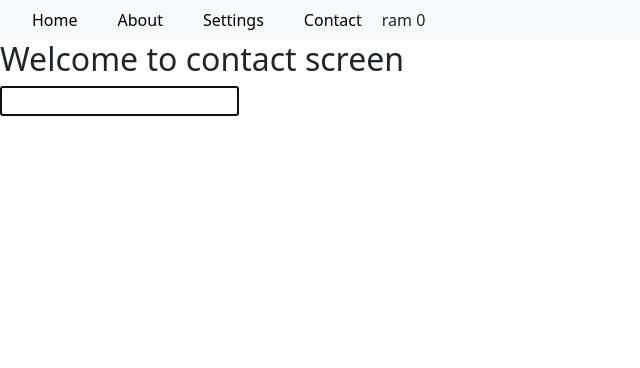
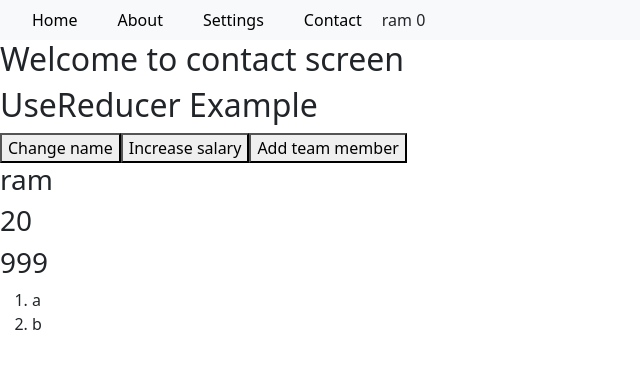
Before and after one commit to Jagadeeshsetti/ReactApp, a React (Create React App) app: page /contact in a window 1280 px wide. Shown: the top 368 px of the page, without its empty margins (0-640 px from the left). Built offline with nearby package versions, Linux system fonts and the light colour scheme.

Commit message:
useReducer hook in react and global counter

```diff
--- /dev/null
+++ b/src/components/useReducer/useReducer.js
@@ -0,0 +1,84 @@
+import { type } from "@testing-library/user-event/dist/type";
+import { useReducer } from "react";
+
+
+const reducerFunction=(state, action)=>{
+
+    switch(action.type){
+        case "CHANGE_NAME":
+            return{...state, name:"ram123"};
+
+        case "INCREMENT_SALARY":
+            return{...state, salary: state.salary + 1000};
+
+        case "DECREMENT_SALARY":
+            return{...state, salary: state.salary - 1000};
+
+        case "INCREMENT_AGE":
+            return{...state, age: state.age + 1};
+
+        case "ADD_NEW_TEAM_MEMBER":
+            return{...state, team: [...state.team,{name:"c"}] };
+
+        default :
+            return state;
+    }
+};
+
+const UseReducer = () =>{
+
+    const initialState ={
+        name:"ram",
+        salary:999,
+        age:20,
+        team:[{name : "a"},{name: "b"}],
+    }
+
+ const [currentState, dispatchFunction] = useReducer(reducerFunction, initialState)
+
+ const changeName=()=>{
+    dispatchFunction({
+        type: "CHANGE_NAME",
+    })
+ };
+
+
+ const increaseSalary=()=>{
+    dispatchFunction({
+        type:"INCREMENT_SALARY"
+    })
+ };
+
+
+ const addTeamMember=()=>{
+    dispatchFunction({
+        type:"ADD_NEW_TEAM_MEMBER"
+    })
+ };
+
+
+
+
+    return(
+        <>
+        <h2>UseReducer Example</h2>
+        <button  onClick={changeName}>Change name</button>
+        <button  onClick={increaseSalary}>Increase salary</button>
+        <button  onClick={addTeamMember}>Add team member </button>
+        <h3>{currentState.name}</h3>
+        <h3>{currentState.age}</h3>
+        <h3>{currentState.salary}</h3>
+        <ol>
+        {
+            currentState.team.map(each=>{
+
+                return <li>{each.name}</li>
+
+
+            })
+        }
+        </ol>
+        </>
+    )
+}
+export default UseReducer;
--- /dev/null
+++ b/src/navigation/jsFunctions.js
@@ -0,0 +1,22 @@
+export const INCREASE_COUNT = "INCREASE_COUNT";
+export const DECREASE_COUNT = "DECREASE_COUNT";
+export const RESET_COUNT = "RESET_COUNT";
+
+
+
+export const reducer =(state, action)=>{
+    switch(action.type){
+        case INCREASE_COUNT:
+            return {...state, count: state.count + 1};
+
+        case DECREASE_COUNT:
+            return {...state, count: state.count - 1};
+
+        case RESET_COUNT:
+            return {...state, count: 0};
+
+        default:
+            return state;
+    }
+
+}
--- a/src/navigation/navigation-stack.js
+++ b/src/navigation/navigation-stack.js
@@ -1,6 +1,6 @@
 
 
-import React, { createContext, useState } from 'react'
+import React, { createContext, useReducer, useState } from 'react'
 import {BrowserRouter, Routes, Route} from "react-router-dom"
 import HomeScreen from '../screens/home-screen'
 import AboutScreen from '../screens/about-screen'
@@ -8,6 +8,7 @@ import ContactScreen from '../screens/contact-screnn'
 import SettingScreen from '../screens/setting-screen'
 import InvalidScreen from '../screens/invalid-screen'
 import ProductDetailComponent from '../components/products/productDetails'
+import { reducer } from './jsFunctions'
 
 
 export const UserInfo = createContext();
@@ -16,6 +17,12 @@ function NavigationStack() {
 
   const [username, setUserName] = useState("ram")
   const [count, setCount] = useState(0);
+  const initialState = {
+    count : 0,
+  }
+
+
+  const[currentState, dispatch] = useReducer(reducer, initialState)
 
   const increaseCount = ()=>{
     setCount (count + 1);
@@ -26,6 +33,8 @@ function NavigationStack() {
      slary : 2000,
      count:count,
      increaseCount:increaseCount,
+     currentState: currentState,
+     dispatch: dispatch,
      }}>
     <BrowserRouter>
 
--- a/src/screens/about-screen.js
+++ b/src/screens/about-screen.js
@@ -2,14 +2,29 @@
 import React, { useContext } from 'react'
 import NavBar from '../components/navBar/navbar'
 import { UserInfo } from '../navigation/navigation-stack'
+import { DECREASE_COUNT, INCREASE_COUNT } from '../navigation/jsFunctions'
 
 function AboutScreen() {
-  const { increaseCount, count } = useContext(UserInfo)
+  const { increaseCount, count, currentState, dispatch } = useContext(UserInfo)
+  console.log(currentState, "currentStatecurrentState");
   return (
     <div>
       <NavBar />
-      <h2>Welcome to about screen {count}</h2>
-      <button onClick={increaseCount}>IncreaseCount</button>
+      <h2>Welcome to about screen {currentState.count}</h2>
+
+      <button onClick={()=>{
+
+        dispatch( {type:INCREASE_COUNT} );
+
+      }}>IncreaseCount</button>
+
+
+      <button onClick={()=>{
+
+        dispatch( {type:DECREASE_COUNT} );
+
+         }}>DecreaseCount</button>
+
     </div>
   )
 }
--- a/src/screens/contact-screnn.js
+++ b/src/screens/contact-screnn.js
@@ -2,13 +2,15 @@
 import React from 'react'
 import NavBar from '../components/navBar/navbar'
 import AutoFocusInput from '../components/autoFocus/autoFocus'
+import UseReducer from '../components/useReducer/useReducer'
 
 function ContactScreen() {
   return (
     <div>
       <NavBar />
       <h2>Welcome to contact screen</h2>
-      <AutoFocusInput />
+      {/* <AutoFocusInput /> */}
+      <UseReducer />
     </div>
   )
 }
```
